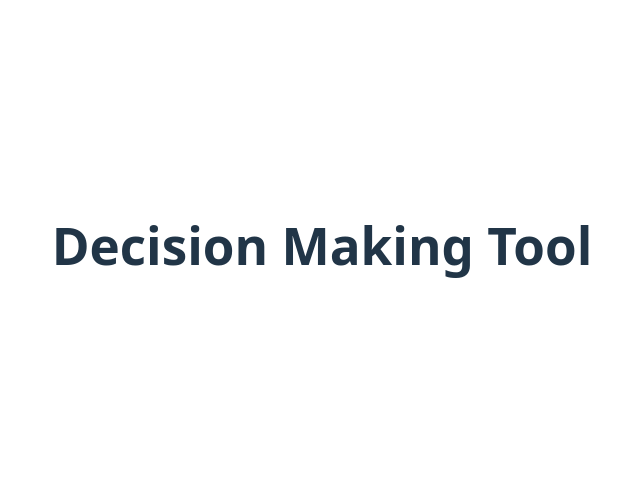
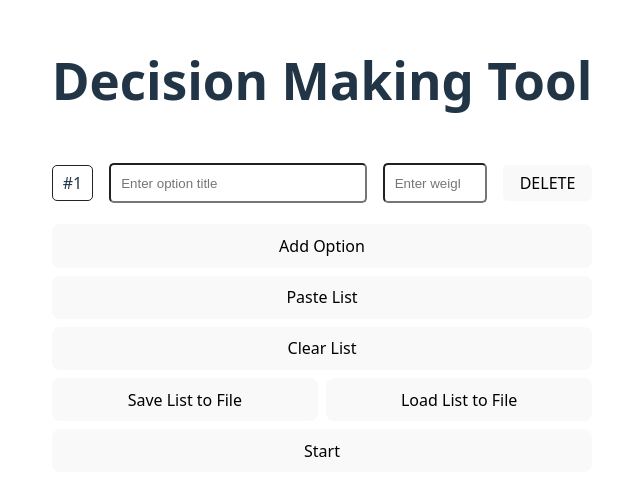
Before and after one commit to lipan4836/decision-making-tool, a React (Vite) app in the folder decision-making-tool/: page / in a window 1280 px wide. Shown: the part 155-650 px from the top of the page, without its empty margins (318-958 px from the left). Built offline with nearby package versions, Linux system fonts and the light colour scheme.

Commit message:
feat: implement home page layout

```diff
--- a/decision-making-tool/src/App.scss
+++ b/decision-making-tool/src/App.scss
@@ -43,3 +43,10 @@
 .read-the-docs {
   color: #888;
 }
+
+.main {
+  display: flex;
+  flex-direction: column;
+  align-items: center;
+  justify-content: center;
+}
--- /dev/null
+++ b/decision-making-tool/src/components/MainBtnsBlock/MainBtnsBlock.module.scss
@@ -0,0 +1,24 @@
+.btns-block {
+  display: grid;
+  grid-template-columns: 1fr 1fr;
+  gap: 8px;
+  width: 100%;
+
+  .btn {
+    grid-column: span 2;
+    width: 100%;
+  }
+
+  .short {
+    grid-column: span 1;
+    width: auto;
+  }
+
+  .short:first-of-type {
+    grid-column: 1;
+  }
+
+  .short:last-of-type {
+    grid-column: 2;
+  }
+}
--- /dev/null
+++ b/decision-making-tool/src/components/MainBtnsBlock/MainBtnsBlock.tsx
@@ -0,0 +1,18 @@
+import { ReactNode } from "react";
+import { buttonsProps } from "../../data/buttonsProps";
+import Button from "../UI/Button/Button";
+import styles from './MainBtnsBlock.module.scss'
+
+function MainBtnsBlock(): ReactNode {
+  return (
+    <div className={styles['btns-block']}>
+      {
+        buttonsProps.map((buttonProps, index) => (
+          <Button key={index} {...buttonProps} />
+        ))
+      }
+    </div>
+  );
+}
+
+export default MainBtnsBlock;
--- /dev/null
+++ b/decision-making-tool/src/components/OptionItem/OptionItem.module.scss
@@ -0,0 +1,66 @@
+.item {
+  display: flex;
+  flex-wrap: wrap;
+  gap: 16px;
+  align-items: center;
+  justify-content: space-between;
+  width: 100%;
+  height: auto;
+
+  &-label {
+    padding: 5px 10px;
+    border: 1px solid rgb(255 255 255 / 87%);
+    border-radius: 5px;
+
+    @media (prefers-color-scheme: light) {
+      & {
+        border: 1px solid #242424;
+      }
+    }
+
+    @media (width <= 550px) {
+      order: 2;
+    }
+  }
+
+  &-title {
+    flex-grow: 1;
+    height: 36px;
+    padding: 0 10px;
+    border-radius: 5px;
+    line-height: 1.5;
+
+    @media (width <= 550px) {
+      order: 1;
+      width: calc(70% - 8px);
+    }
+  }
+
+  &-weight {
+    max-width: 5rem;
+    height: 36px;
+    padding: 0 10px;
+    border-radius: 5px;
+    line-height: 1.5;
+
+    @media (width <= 550px) {
+      order: 1;
+      width: calc(30% - 8px);
+    }
+  }
+
+  &-btn {
+    height: 36px;
+    padding: 5px 16px;
+    border-radius: 5px;
+
+    @media (width <= 550px) {
+      order: 2;
+      width: calc(50% - 8px);
+    }
+  }
+
+  @media (width <= 550px) {
+    gap: 8px;
+  }
+}
--- /dev/null
+++ b/decision-making-tool/src/components/OptionItem/OptionItem.tsx
@@ -0,0 +1,25 @@
+import { ReactNode } from "react";
+import styles from './OptionItem.module.scss'
+
+function OptionItem(): ReactNode {
+  return (
+    <li className={styles['item']}>
+      <label className={styles['item-label']}>#1</label>
+      <input
+        type="text"
+        className={styles['item-title']}
+        name="title"
+        placeholder="Enter option title"
+      />
+      <input
+        type="number"
+        className={styles['item-weight']}
+        name="weight"
+        placeholder="Enter weight"
+      />
+      <button className={styles['item-btn']}>DELETE</button>
+    </li>
+  );
+}
+
+export default OptionItem;
--- /dev/null
+++ b/decision-making-tool/src/components/UI/Button/Button.tsx
@@ -0,0 +1,13 @@
+import { ReactNode } from "react";
+import type { ButtonProps } from "../../../types/types";
+
+function Button({ label, className, onClick }: ButtonProps): ReactNode {
+  const classNames = className ? className.join(' ') : ''
+  return (
+    <button className={classNames} onClick={onClick}>
+      {label}
+    </button>
+  )
+}
+
+export default Button
--- /dev/null
+++ b/decision-making-tool/src/data/buttonsProps.ts
@@ -0,0 +1,35 @@
+import type { ButtonProps } from '../types/types';
+import styles from '../components/MainBtnsBlock/MainBtnsBlock.module.scss';
+
+export const buttonsProps: ButtonProps[] = [
+  {
+    label: 'Add Option',
+    className: [styles['btn']],
+    onClick: () => console.log(`"Add Option" was clicked`),
+  },
+  {
+    label: 'Paste List',
+    className: [styles['btn']],
+    onClick: () => console.log(`"Paste List" was clicked`),
+  },
+  {
+    label: 'Clear List',
+    className: [styles['btn']],
+    onClick: () => console.log(`"Clear List" was clicked`),
+  },
+  {
+    label: 'Save List to File',
+    className: [styles['btn'], styles['short']],
+    onClick: () => console.log(`"Save List to File" was clicked`),
+  },
+  {
+    label: 'Load List to File',
+    className: [styles['btn'], styles['short']],
+    onClick: () => console.log(`"Load List to File" was clicked`),
+  },
+  {
+    label: 'Start',
+    className: [styles['btn']],
+    onClick: () => console.log(`"Start" was clicked`),
+  },
+];
--- /dev/null
+++ b/decision-making-tool/src/pages/HomePage/HomePage.module.scss
@@ -0,0 +1,9 @@
+.items-wrap {
+  display: flex;
+  flex-direction: column;
+  gap: 16px;
+  align-items: center;
+  justify-content: center;
+  width: 100%;
+  padding: 5px 16px;
+}
--- a/decision-making-tool/src/pages/HomePage/HomePage.tsx
+++ b/decision-making-tool/src/pages/HomePage/HomePage.tsx
@@ -1,10 +1,17 @@
 import { ReactNode } from "react";
+import OptionItem from "../../components/OptionItem/OptionItem";
+import styles from './HomePage.module.scss'
+import MainBtnsBlock from "../../components/MainBtnsBlock/MainBtnsBlock";
 
 function HomePage(): ReactNode {
   return (
     <>
-      <main>
+      <main className="main">
         <h1>Decision Making Tool</h1>
+        <ul className={styles['items-wrap']}>
+          <OptionItem />
+        </ul>
+        <MainBtnsBlock />
       </main>
     </>
   )
--- /dev/null
+++ b/decision-making-tool/src/types/types.ts
@@ -0,0 +1,5 @@
+export interface ButtonProps {
+  label: string;
+  className?: string[];
+  onClick: () => void;
+}
```
